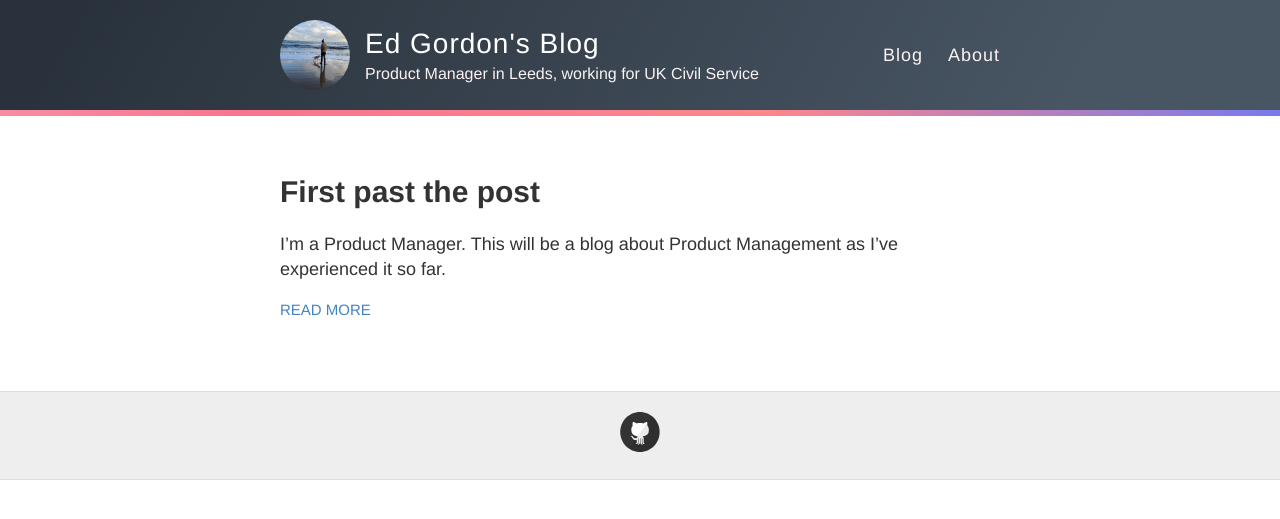
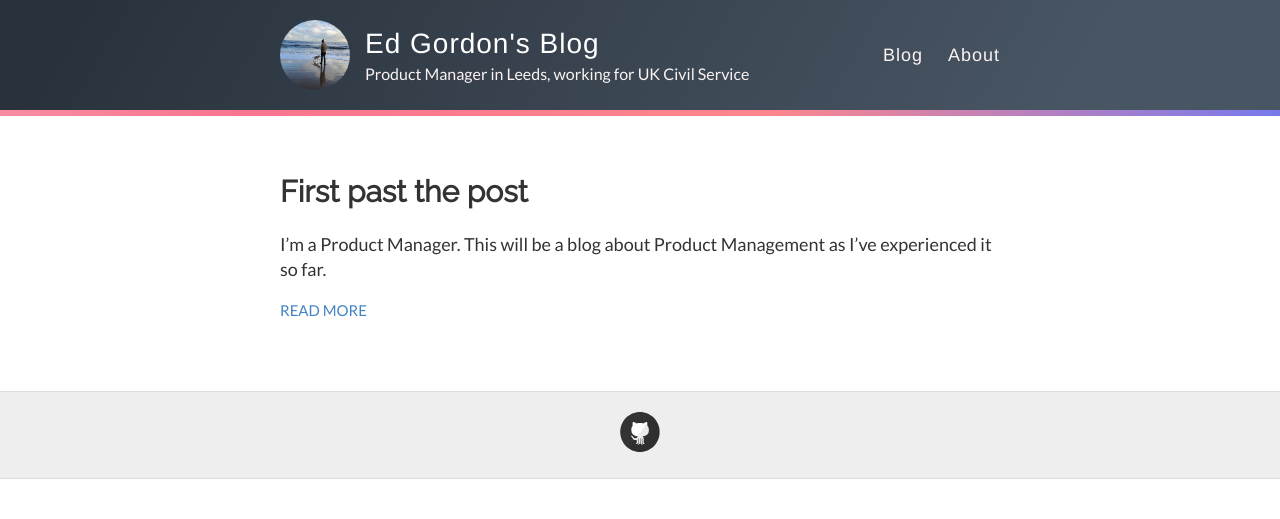
Before and after one commit to edgordon89/edgordon89.github.io, a Jekyll site: the page built from index.html, in a window 1280 px wide. Shown: the top 519 px of the page. Built offline with Jekyll 4.4.1, drawn with Linux system fonts in a browser that asks for light colours.

Commit message:
Font updates.

```diff
--- a/_layouts/default.html
+++ b/_layouts/default.html
@@ -11,8 +11,12 @@
 
     <link rel="stylesheet" type="text/css" href="{{ site.baseurl }}/style.css" />
     <link rel="alternate" type="application/rss+xml" title="{{ site.name }} - {{ site.description }}" href="{{ site.baseurl }}/feed.xml" />
+    <!-- Created with Jekyll Now - http://github.com/barryclark/jekyll-now -->
 
-    <!-- Created with Jekyll Now - http://github.com/barryclark/jekyll-now -->
+    <!-- Google Fonts to include -->
+    <link href="https://fonts.googleapis.com/css?family=Lato|Raleway&display=swap" rel="stylesheet">
+
+
   </head>
 
   <body>
--- a/style.scss
+++ b/style.scss
@@ -18,6 +18,13 @@ $site-header-colour: #fff;
 $site-description-colour: #fbf3f3;
 $nav-link-colour: #fbf3f3;
 
+/*********************/
+/* FONT VARIABLES */
+/********************/
+
+$header-font: 'Raleway', sans-serif;
+$body-font: 'Lato', sans-serif;
+
 
 /**************/
 /* BASE RULES */
@@ -29,7 +36,7 @@ html {
 
 body {
 	background: $white;
-  font: 18px/1.4 $helvetica;
+  font: 18px/1.4 $body-font;
   color: $darkGray;
 }
 
@@ -41,7 +48,7 @@ body {
 }
 
 h1, h2, h3, h4, h5, h6 {
-  font-family: $helveticaNeue;
+  font-family: $header-font;
   color: $darkGray;
   font-weight: bold;
 
```
